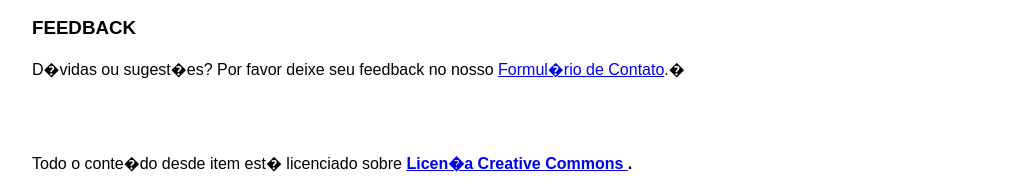
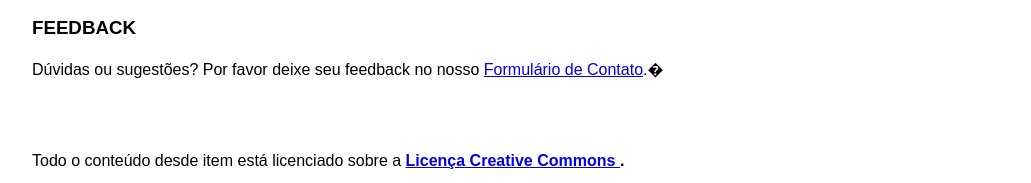
Before and after one commit to pamellaprodu/pamellaprodu.github.io, a plain HTML site: page index.html in a window 1280 px wide. Shown: the part 958-1141 px from the top of the page, without its empty margins (124-1155 px from the left). Drawn offline with Linux system fonts and the light colour scheme.

Commit message:
correcao dos caracteres desconhecidos 2

```diff
--- a/index.html
+++ b/index.html
@@ -139,7 +139,7 @@ foaf: http://xmlns.com/foaf/0.1/">
                 <!-- FEEDBACK -->
                 <div id="feedback">
                     <h3> FEEDBACK </h3>
-                    <p>D�vidas ou sugest�es? Por favor deixe seu feedback no nosso <a href="#" data-type="URL" data-id="#" target="_blank" rel="noreferrer noopener">Formul�rio de Contato</a>.�</p>
+                    <p>Dúvidas ou sugestões? Por favor deixe seu feedback no nosso <a href="#" data-type="URL" data-id="#" target="_blank" rel="noreferrer noopener">Formulário de Contato</a>.�</p>
 
 
 
@@ -148,7 +148,7 @@ foaf: http://xmlns.com/foaf/0.1/">
 
                     <!-- LICEN�A -->
                     <p>
-                        Todo o conte�do desde item est� licenciado sobre <strong> <a href="https://creativecommons.org/licenses/by-nc-nd/4.0/">Licen�a Creative Commons </a>. </strong>
+                        Todo o conteúdo desde item está licenciado sobre a <strong> <a href="https://creativecommons.org/licenses/by-nc-nd/4.0/">Licença Creative Commons </a>. </strong>
                         <div class="wp-block-image is-style-default"><figure class="alignright size-large"><img src="https://dadosconectados.files.wordpress.com/2021/04/license.gif?w=88" target="_blank" rel="noreferrer noopener" alt="" class="wp-image-45" align="right" /> </figure></div>
                     </p>
 
```
